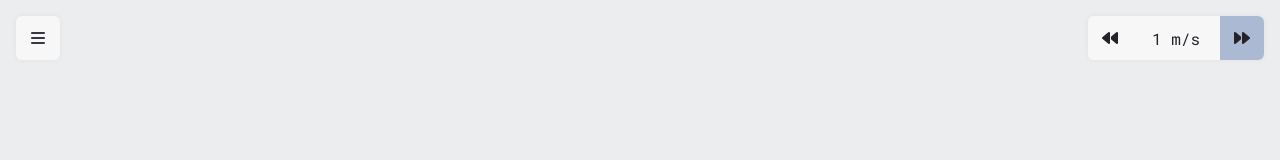
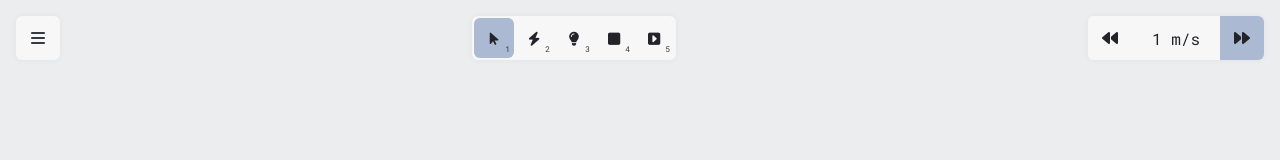
Before and after one commit to blru/light-simulation, a website built with Vite: page index.html in a window 1280 px wide. Built offline with nearby package versions, Linux system fonts and the light colour scheme.

Commit message:
feat: created toolbar ui

```diff
--- a/src/components/index.ts
+++ b/src/components/index.ts
@@ -1 +1,3 @@
 export * as contextMenuComponents from "./context-menu";
+export * as mainMenuComponents from "./main-menu";
+export * as toolbarComponents from "./toolbar";
--- a/src/components/time-controls/button.scss
+++ b/src/components/time-controls/button.scss
@@ -15,5 +15,9 @@
     // TODO: Choose a better name that can't easily be confused with :active
     &.active {
         background: var(--background-accent);
+
+        &:hover {
+            background: var(--background-accent-alt);
+        }
     }
 }
--- a/src/components/toolbar/index.ts
+++ b/src/components/toolbar/index.ts
@@ -0,0 +1 @@
+export * as tool from "./tool";
--- /dev/null
+++ b/src/components/toolbar/tool.scss
@@ -0,0 +1,36 @@
+.toolbar-tool {
+    position: relative;
+
+    color: var(--text-primary);
+    background: var(--background-secondary);
+    text-align: center;
+
+    height: 2.5rem;
+    width: 2.5rem;
+
+    i {
+        color: var(--text-secondary);
+        font-size: 0.875rem;
+    }
+
+    kbd {
+        position: absolute;
+        bottom: var(--spacing-1);
+        right: var(--spacing-1);
+
+        font-size: 0.5rem;
+        color: var(--text-tertiary);
+    }
+
+    &:hover {
+        background: var(--background-secondary-alt);
+    }
+
+    &.selected {
+        background: var(--background-accent);
+
+        &:hover {
+            background: var(--background-accent-alt);
+        }
+    }
+}
--- /dev/null
+++ b/src/components/toolbar/tool.ts
@@ -0,0 +1,24 @@
+import "./tool.scss";
+
+type Options = {
+    icon: string;
+    shortcut: string;
+    isSelected?: boolean;
+    handleClick: () => void;
+};
+
+export function create(options: Options) {
+    const tool = document.createElement("button");
+    tool.classList.add("toolbar-tool");
+    if (options.isSelected) tool.classList.add("selected");
+
+    const icon = document.createElement("i");
+    icon.classList.add("fa-fw", "fa-solid", options.icon);
+    tool.append(icon);
+
+    const shortcut = document.createElement("kbd");
+    shortcut.innerText = options.shortcut;
+    tool.append(shortcut);
+
+    return tool;
+}
--- a/src/elements/toolbar.scss
+++ b/src/elements/toolbar.scss
@@ -1,3 +1,9 @@
 #toolbar {
     height: 100%;
+
+    display: flex;
+    flex-direction: row;
+    align-items: center;
+
+    padding: var(--spacing-0);
 }
--- a/src/elements/toolbar.ts
+++ b/src/elements/toolbar.ts
@@ -1,5 +1,36 @@
+import { tool } from "../components/toolbar";
 import "./toolbar.scss";
 
 export const toolbar = document.createElement("div");
 toolbar.id = "toolbar";
 toolbar.classList.add("island");
+
+// TODO: Clear this up when an actual tool system is implemented
+toolbar.append(
+    tool.create({
+        icon: "fa-arrow-pointer",
+        shortcut: "1",
+        isSelected: true,
+        handleClick: () => {},
+    }),
+    tool.create({
+        icon: "fa-bolt",
+        shortcut: "2",
+        handleClick: () => {},
+    }),
+    tool.create({
+        icon: "fa-lightbulb",
+        shortcut: "3",
+        handleClick: () => {},
+    }),
+    tool.create({
+        icon: "fa-square",
+        shortcut: "4",
+        handleClick: () => {},
+    }),
+    tool.create({
+        icon: "fa-square-caret-right",
+        shortcut: "5",
+        handleClick: () => {},
+    }),
+);
--- a/src/main.scss
+++ b/src/main.scss
@@ -6,6 +6,7 @@
         --background-secondary: hsl(220, 9%, 15%);
         --background-secondary-alt: hsl(220, 9%, 19%);
         --background-accent: hsl(220, 30%, 25%);
+        --background-accent-alt: hsl(220, 30%, 29%);
         --separator-color: hsl(220, 7%, 25%);
 
         --text-primary: hsl(240, 7%, 97%);
@@ -16,8 +17,9 @@
     &[data-theme="light"] {
         --background-primary: hsl(220, 7%, 93%);
         --background-secondary: hsl(220, 9%, 97%);
-        --background-secondary-alt: hsl(220, 9%, 100%);
+        --background-secondary-alt: hsl(220, 9%, 94%);
         --background-accent: hsl(220, 30%, 75%);
+        --background-accent-alt: hsl(220, 30%, 70%);
         --separator-color: hsl(220, 7%, 75%);
 
         --text-primary: hsl(240, 7%, 6%);
@@ -52,6 +54,10 @@ body {
     height: 100%;
 }
 
+kbd {
+    font-family: "Roboto Mono";
+}
+
 button,
 .button-like {
     appearance: none;
```
Also changed, not shown: package.json (indentation only).
